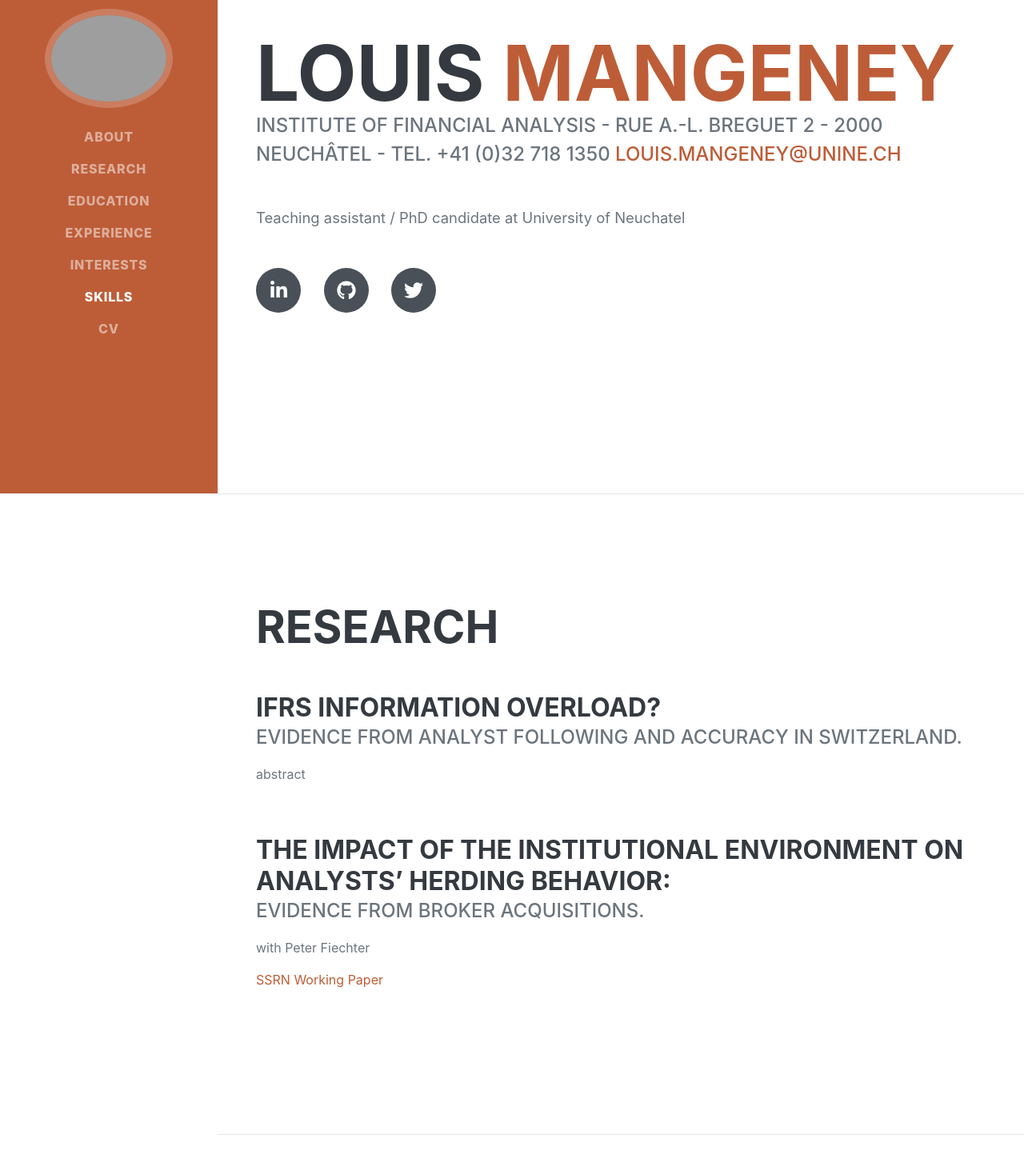
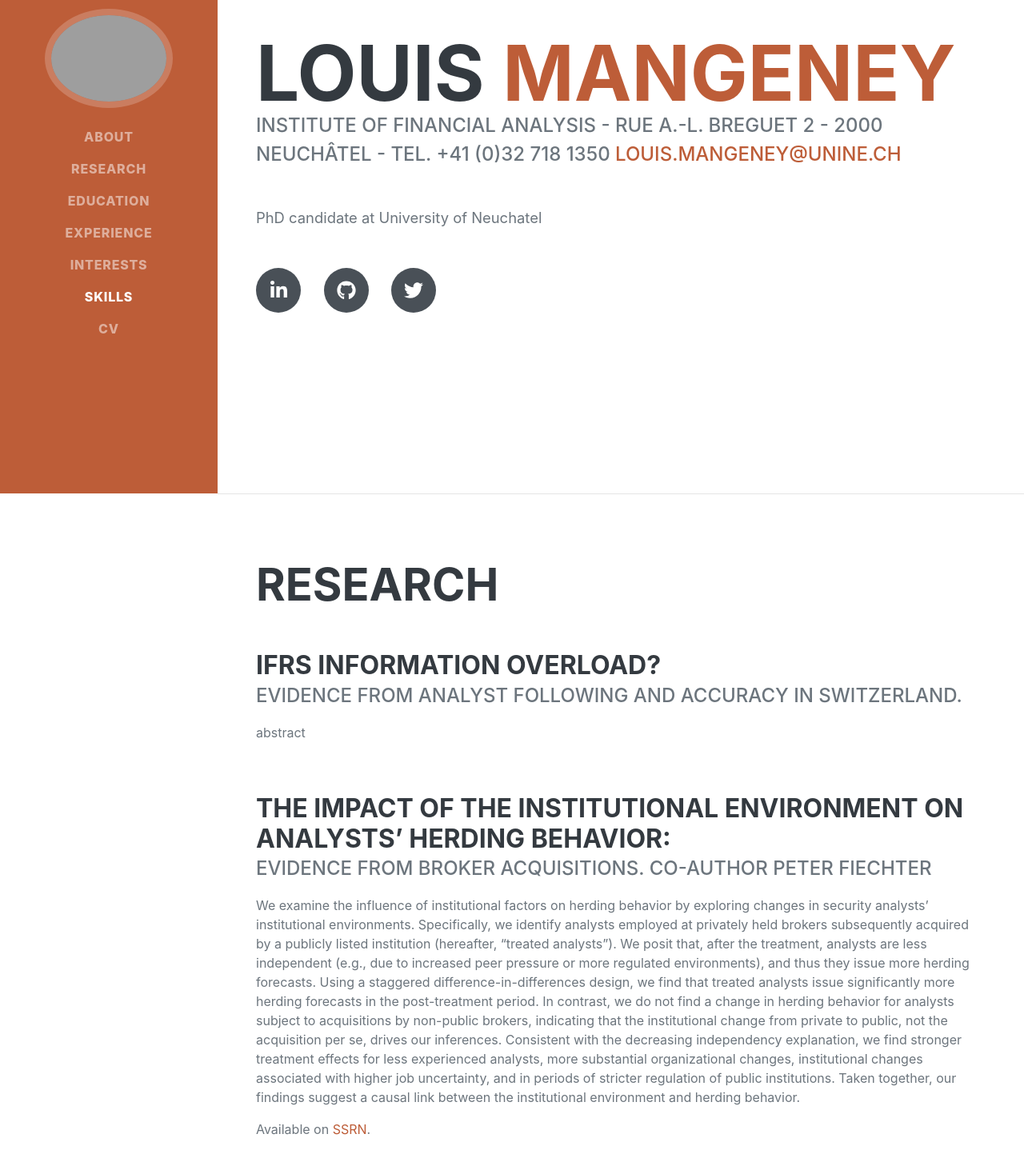
Before and after one commit to LouisMangeney/LouisMangeney, a plain HTML site: page index.html in a window 1280 px wide. Shown: the part 183-1626 px from the top of the page at 80% size. Drawn offline with nearby package versions, Linux system fonts and the light colour scheme; grey boxes are pictures that could not be loaded; a web font is replaced by a local one.

Commit message:
Update index.html

```diff
--- a/index.html
+++ b/index.html
@@ -48,7 +48,7 @@
                         Institute of Financial Analysis - Rue A.-L. Breguet 2 - 2000 Neuchâtel - Tel. +41 (0)32 718 1350
                         <a href="mailto:louis.mangeney@unine.ch">louis.mangeney@unine.ch</a>
                     </div>
-                    <p class="lead mb-5">Teaching assistant / PhD candidate at University of Neuchatel</p>
+                    <p class="lead mb-5">PhD candidate at University of Neuchatel</p>
                     <div class="social-icons">
                         <a class="social-icon" href="https://www.linkedin.com/in/louis-mangeney-b1145b131/"><i class="fab fa-linkedin-in"></i></a>
                         <a class="social-icon" href="https://github.com/LouisMangeney"><i class="fab fa-github"></i></a>
@@ -71,9 +71,9 @@
                     <div class="d-flex flex-column flex-md-row justify-content-between mb-5">
                         <div class="flex-grow-1">
                             <h3 class="mb-0">The impact of the institutional environment on analysts’ herding behavior:</h3>
-                            <div class="subheading mb-3">Evidence from broker acquisitions.</div>
-                            <p>with Peter Fiechter</p>
-                            <a href="https://papers.ssrn.com/sol3/papers.cfm?abstract_id=3741879#references-widget">SSRN Working Paper</a>
+                            <div class="subheading mb-3">Evidence from broker acquisitions. Co-author Peter Fiechter</div>
+                            <p>We examine the influence of institutional factors on herding behavior by exploring changes in security analysts’ institutional environments. Specifically, we identify analysts employed at privately held brokers subsequently acquired by a publicly listed institution (hereafter, “treated analysts”). We posit that, after the treatment, analysts are less independent (e.g., due to increased peer pressure or more regulated environments), and thus they issue more herding forecasts. Using a staggered difference-in-differences design, we find that treated analysts issue significantly more herding forecasts in the post-treatment period. In contrast, we do not find a change in herding behavior for analysts subject to acquisitions by non-public brokers, indicating that the institutional change from private to public, not the acquisition per se, drives our inferences. Consistent with the decreasing independency explanation, we find stronger treatment effects for less experienced analysts, more substantial organizational changes, institutional changes associated with higher job uncertainty, and in periods of stricter regulation of public institutions. Taken together, our findings suggest a causal link between the institutional environment and herding behavior.</p>
+                            <p>Available on <a href="https://papers.ssrn.com/sol3/papers.cfm?abstract_id=3741879#references-widget">SSRN</a>.</p>
                         </div>
                     </div>
                 </div>
@@ -128,7 +128,7 @@
                             <div class="subheading mb-3">University of Neuchatel, Switzerland</div>
                             <div>Chair of Financial Accounting (Peter Fiechter)</div>
                             <p>Chair of Finance (Michel Dubois, Tim Kroencke)</p>
-                            <p class="mb-0">Courses: Comptabilité Financière, Financial Analysis, Principe de Finance, Principles of Finance,Research in Financial Analysis</p>
+                            <p class="mb-0">Courses: Comptabilité Financière, Financial Analysis, Principe de Finance, Principles of Finance, Research in Financial Analysis</p>
                         </div>
                         <div class="flex-shrink-0"><span class="text-primary">2016 - present</span></div>
                     </div>
```
